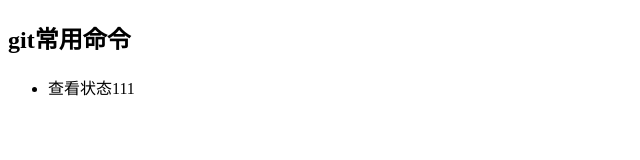
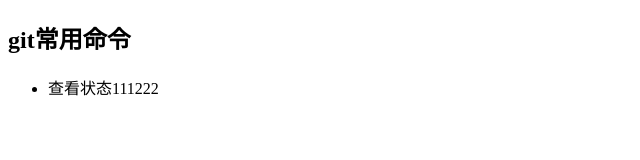
Before and after one commit to w3cteching/vue_admin_2204, a plain HTML site: page index.html in a window 1280 px wide. Shown: the full height of the page, 0-640 px from the left. Drawn offline with Linux system fonts and the light colour scheme.

Commit message:
又一次修改了index.html

```diff
--- a/index.html
+++ b/index.html
@@ -11,7 +11,7 @@
 <body>
     <h2>git常用命令</h2>
     <ul>
-        <li>查看状态111</li>
+        <li>查看状态111222</li>
     </ul>
 </body>
 
```
